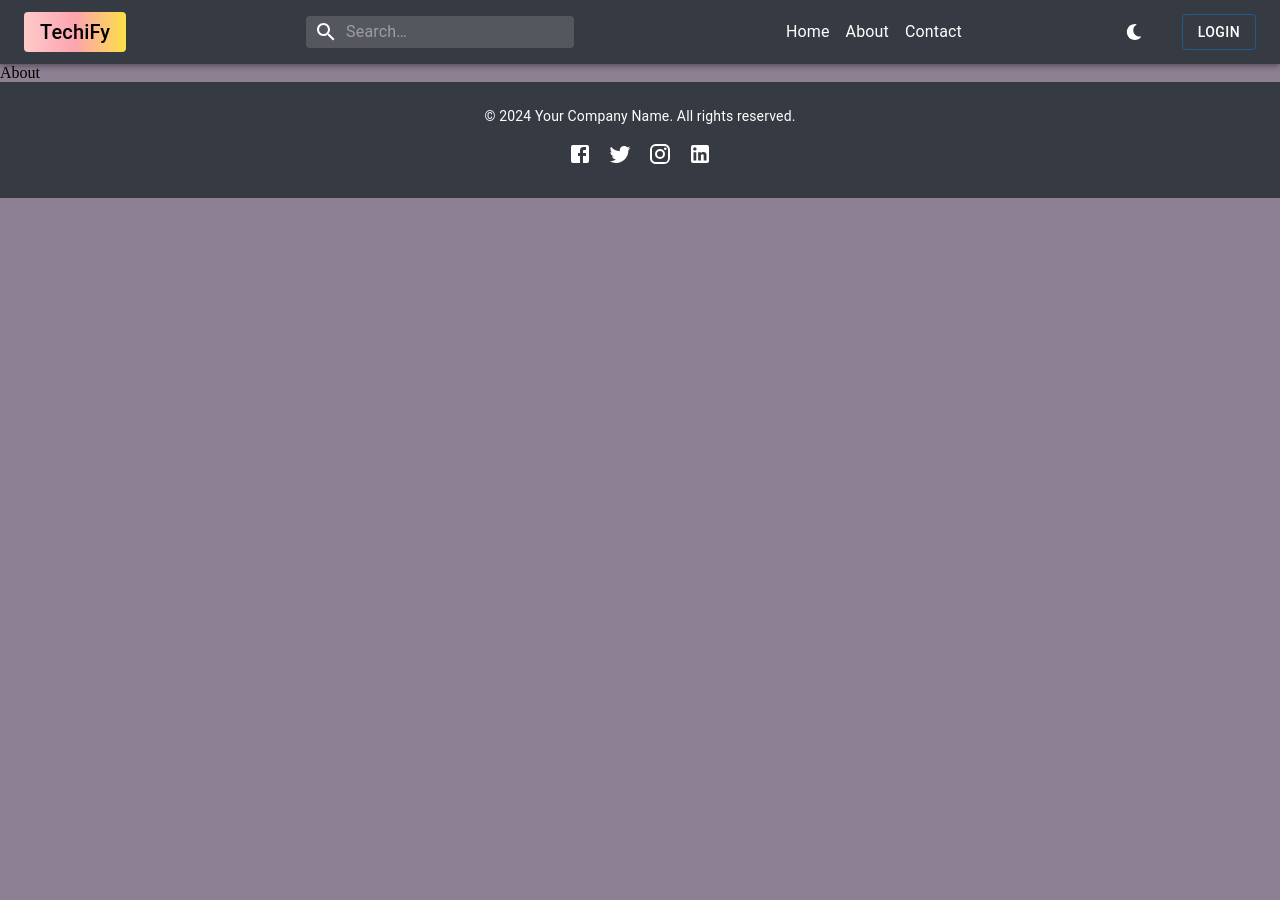
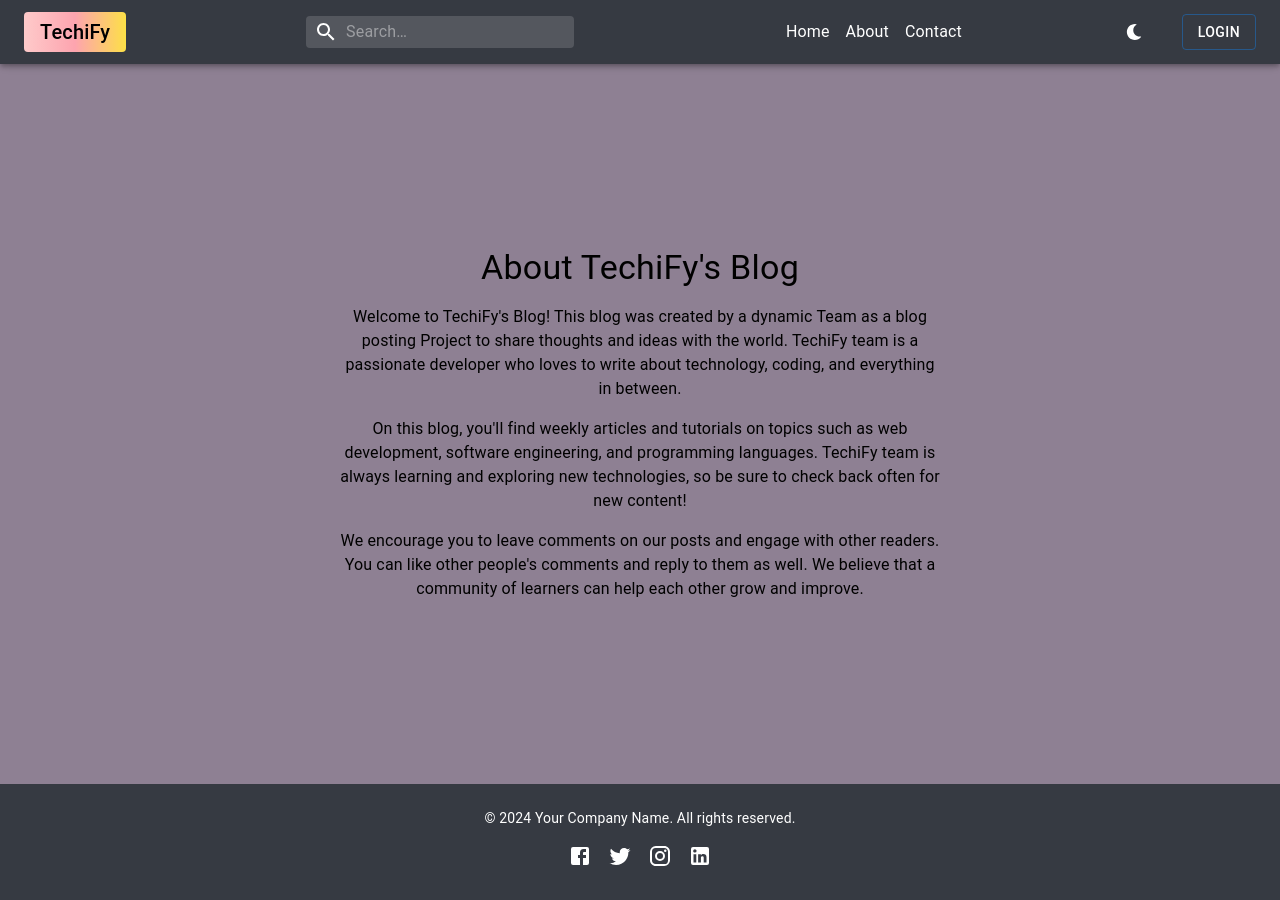
Before and after one commit to 9090856788/Blog-Application, a React (Vite) app in the folder Client/: page /about in a window 1280 px wide. Before the commit the page ends 800 px from the top, so only its background shows below. Built offline with nearby package versions, Linux system fonts and the light colour scheme.

Commit message:
Created about UI & create getAllUser api

```diff
--- a/Client/src/pages/About.jsx
+++ b/Client/src/pages/About.jsx
@@ -1,10 +1,58 @@
+/* eslint-disable react/no-unescaped-entities */
 /* eslint-disable no-unused-vars */
-import React from 'react'
+import React from "react";
+import { Box, Typography } from "@mui/material";
 
 const About = () => {
   return (
-    <div>About</div>
-  )
-}
+    <>
+      <Box
+        sx={{
+          width: "100%",
+          height: "90vh",
+          display: "flex",
+          flexDirection: "column",
+          justifyContent: "center",
+          alignItems: "center",
+          backgroundColor: "#363a9",
+        }}
+      >
+        <Typography variant="h4" sx={{ marginBottom: 2 }}>
+          About TechiFy's Blog
+        </Typography>
+
+        <Box
+          sx={{
+            width: 600,
+            height: "auto",
+            textAlign: "center",
+            margin: "0 auto",
+          }}
+        >
+          <Typography sx={{ marginBottom: 2 }}>
+            Welcome to TechiFy's Blog! This blog was created by a dynamic Team
+            as a blog posting Project to share thoughts and ideas with the
+            world. TechiFy team is a passionate developer who loves to write
+            about technology, coding, and everything in between.
+          </Typography>
+
+          <Typography sx={{ marginBottom: 2 }}>
+            On this blog, you'll find weekly articles and tutorials on topics
+            such as web development, software engineering, and programming
+            languages. TechiFy team is always learning and exploring new
+            technologies, so be sure to check back often for new content!
+          </Typography>
+
+          <Typography>
+            We encourage you to leave comments on our posts and engage with
+            other readers. You can like other people's comments and reply to
+            them as well. We believe that a community of learners can help each
+            other grow and improve.
+          </Typography>
+        </Box>
+      </Box>
+    </>
+  );
+};
 
 export default About;
```
Also changed, not shown: 2 other files (tests, documents, lock files or other folders).
